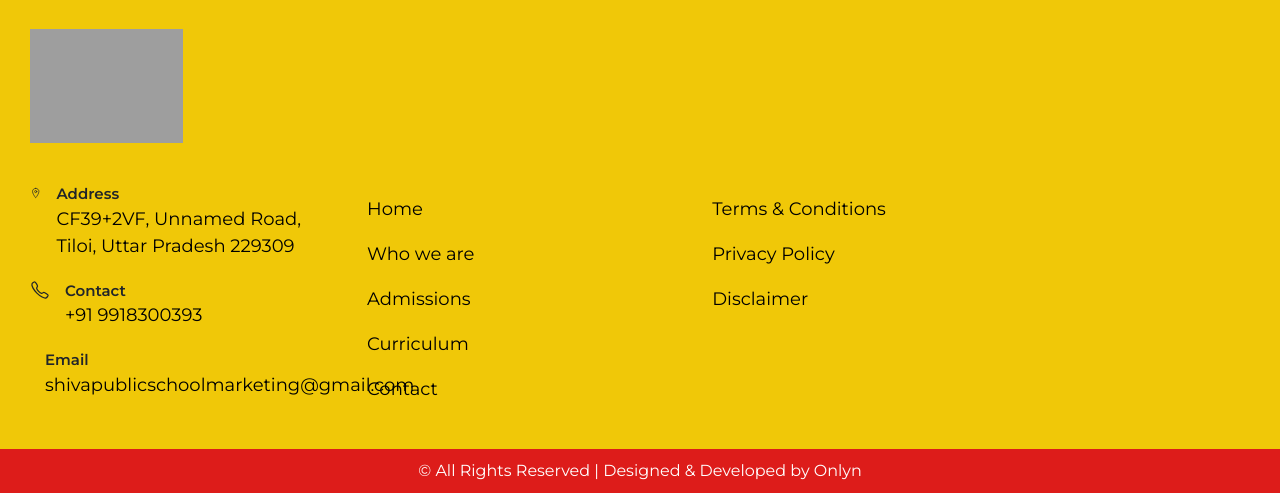
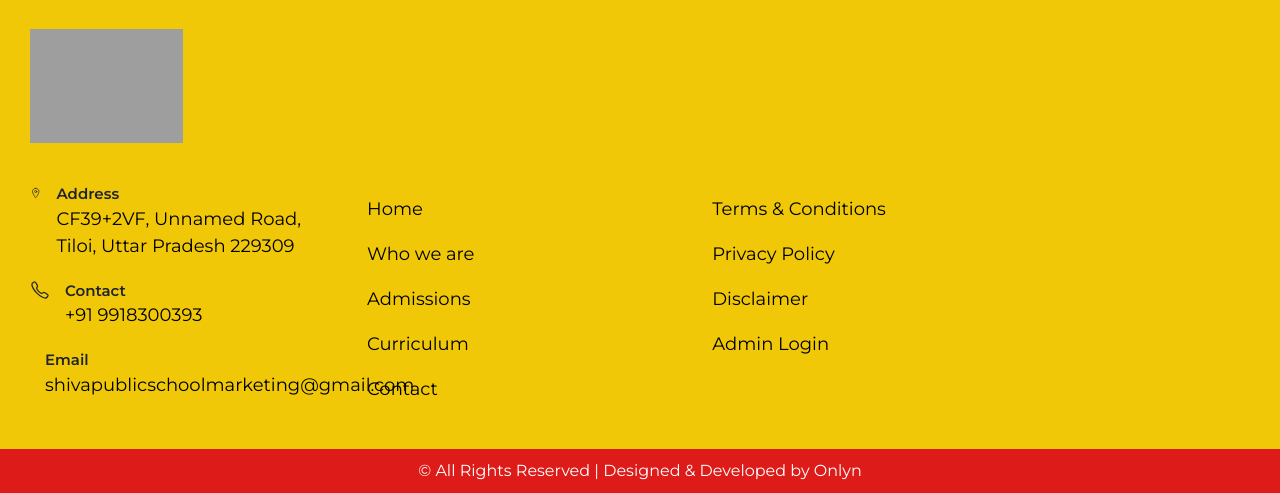
Before and after one commit to sidmrlazy/shivapublicschool, a PHP site: page /index.php in a window 1280 px wide. Shown: the part 3816-4309 px from the top of the page. Run offline with PHP 8.4, Linux system fonts and the light colour scheme; data that the repository does not hold is empty; grey boxes are pictures that could not be loaded.

Commit message:
modified:   components/footer.php

```diff
--- a/components/footer.php
+++ b/components/footer.php
@@ -11,9 +11,7 @@
                 <div class="footer-inner-details">
                     <p class="footer-label">Address</p>
                     <!-- <p "></p> -->
-                    <a class="footer-res"
-                        href="https://www.google.com/maps/place/SHIVA+PUBLIC+SCHOOL/@26.446999,81.377736,12.5z/data=!4m20!1m13!4m12!1m4!2m2!1d80.8875854!2d26.7972334!4e1!1m6!1m2!1s0x399bb35f6017a24d:0xc2bceb68c1889cc0!2sshiva+public+school+tiloi!2m2!1d81.4696719!2d26.4025694!3m5!1s0x399bb35f6017a24d:0xc2bceb68c1889cc0!8m2!3d26.4025694!4d81.469672!16s%2Fg%2F11f7c9lcyp"
-                        target="_blank" rel="noopener noreferrer">CF39+2VF, Unnamed Road, Tiloi, Uttar Pradesh
+                    <a class="footer-res" href="https://www.google.com/maps/place/SHIVA+PUBLIC+SCHOOL/@26.446999,81.377736,12.5z/data=!4m20!1m13!4m12!1m4!2m2!1d80.8875854!2d26.7972334!4e1!1m6!1m2!1s0x399bb35f6017a24d:0xc2bceb68c1889cc0!2sshiva+public+school+tiloi!2m2!1d81.4696719!2d26.4025694!3m5!1s0x399bb35f6017a24d:0xc2bceb68c1889cc0!8m2!3d26.4025694!4d81.469672!16s%2Fg%2F11f7c9lcyp" target="_blank" rel="noopener noreferrer">CF39+2VF, Unnamed Road, Tiloi, Uttar Pradesh
                         229309</a>
                     <!-- <a  href="http://"></a> -->
                 </div>
@@ -32,8 +30,7 @@
                 <ion-icon class="footer-details-icon" name="mail-outline"></ion-icon>
                 <div class="footer-inner-details">
                     <p class="footer-label">Email</p>
-                    <a href="mailto:shivapublicschoolmarketing@gmail.com"
-                        class="footer-res">shivapublicschoolmarketing@gmail.com</a>
+                    <a href="mailto:shivapublicschoolmarketing@gmail.com" class="footer-res">shivapublicschoolmarketing@gmail.com</a>
                 </div>
             </div>
         </div>
@@ -71,7 +68,9 @@
                 <li>
                     <a href="#">Disclaimer</a>
                 </li>
-
+                <li>
+                    <a href="admin/index.php">Admin Login</a>
+                </li>
             </ul>
         </div>
     </div>
@@ -79,8 +78,7 @@
 
 <!-- =========== DEVELOPER FOOTER =========== -->
 <div class="developer-footer">
-    <p>&#169; All Rights Reserved | Designed & Developed by <a href="https://onlynus.com" target="_blank"
-            rel="noopener noreferrer">Onlyn</a></p>
+    <p>&#169; All Rights Reserved | Designed & Developed by <a href="https://onlynus.com" target="_blank" rel="noopener noreferrer">Onlyn</a></p>
 </div>
 
 <!-- =========== SOCIAL MEDIA LINKS =========== -->
@@ -89,8 +87,7 @@
 
 
 <!-- =========== BOOTSTRAP =========== -->
-<script src="https://cdn.jsdelivr.net/npm/bootstrap@5.3.0-alpha1/dist/js/bootstrap.bundle.min.js"
-    integrity="sha384-w76AqPfDkMBDXo30jS1Sgez6pr3x5MlQ1ZAGC+nuZB+EYdgRZgiwxhTBTkF7CXvN" crossorigin="anonymous">
+<script src="https://cdn.jsdelivr.net/npm/bootstrap@5.3.0-alpha1/dist/js/bootstrap.bundle.min.js" integrity="sha384-w76AqPfDkMBDXo30jS1Sgez6pr3x5MlQ1ZAGC+nuZB+EYdgRZgiwxhTBTkF7CXvN" crossorigin="anonymous">
 </script>
 
 <!-- =========== IONICONS =========== -->
```
